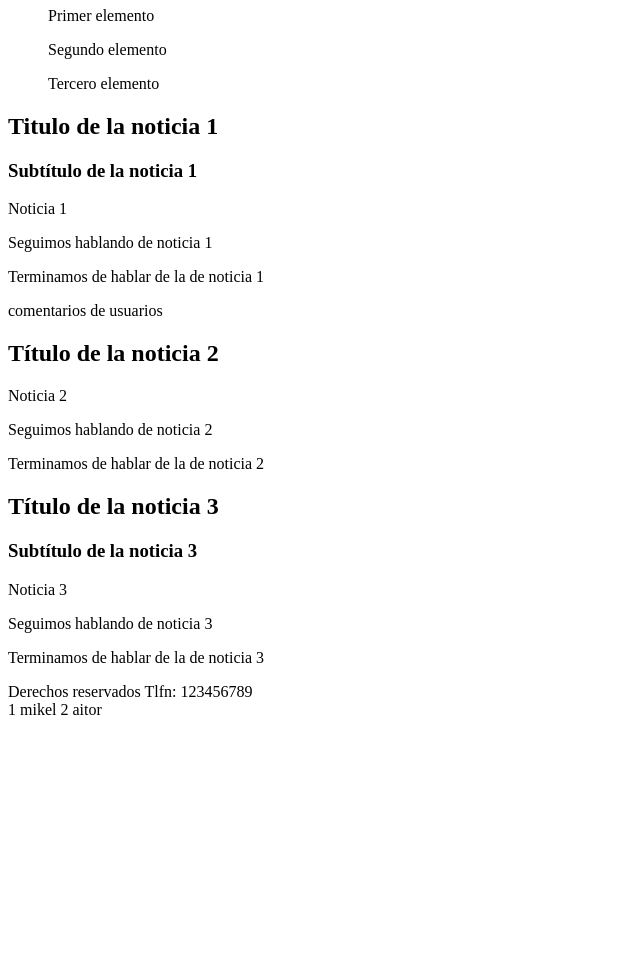
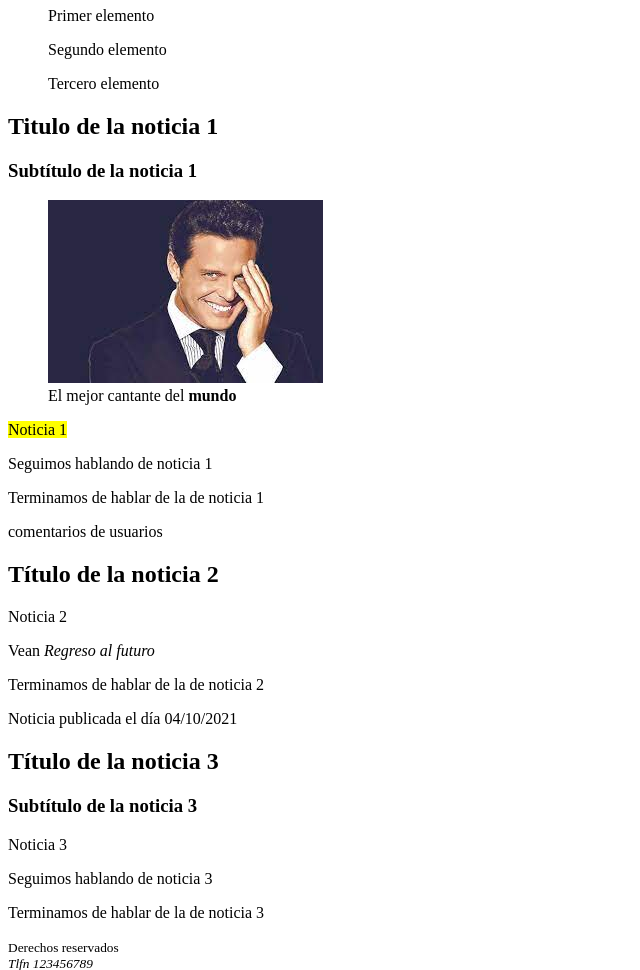
Before and after one commit to DannyelYankee/Vinculin, a PHP site: page / in a window 1280 px wide. Shown: the part 143-1113 px from the top of the page, without its empty margins (0-640 px from the left). Before the commit the page ends 858 px from the top, so only its background shows below. Run offline with PHP 8.4, Linux system fonts and the light colour scheme; data comes from the database, SQL or seed files in the repository; data that the repository does not hold is empty.

Commit message:
Video 5 visto

```diff
--- a/app/index.php
+++ b/app/index.php
@@ -30,8 +30,12 @@
           <h3>Subtítulo de la noticia 1</h3>
         </hgroup>
       </header>
+      <figure>
+        <img src="imagenes/sol_mexico.jpeg" />
+        <figcaption>El mejor cantante del <strong>mundo</strong></figcaption>
 
-      <p>Noticia 1</p>
+      </figure>
+      <p><mark>Noticia 1</mark></p>
       <p>Seguimos hablando de noticia 1</p>
       <p>Terminamos de hablar de la de noticia 1</p>
 
@@ -47,15 +51,16 @@
 
       </header>
       <p>Noticia 2</p>
-      <p>Seguimos hablando de noticia 2</p>
+      <p>Vean <cite>Regreso al futuro</cite></p>
       <p>Terminamos de hablar de la de noticia 2</p>
+      <time datetime="2021-10-04" pubdate> Noticia publicada el día 04/10/2021</time>
     </article>
 
     <article>
       <header>
         <hgroup>
           <h2>Título de la noticia 3</h3>
-          <h3>Subtítulo de la noticia 3</h3>
+            <h3>Subtítulo de la noticia 3</h3>
         </hgroup>
 
       </header>
@@ -67,7 +72,7 @@
   </section>
 
   <footer>
-    Derechos reservados Tlfn: 123456789
+    <small> Derechos reservados <address>Tlfn 123456789</address> </small>
   </footer>
 
 
```
Also changed, not shown: app/imagenes/sol_mexico.jpeg (added).
